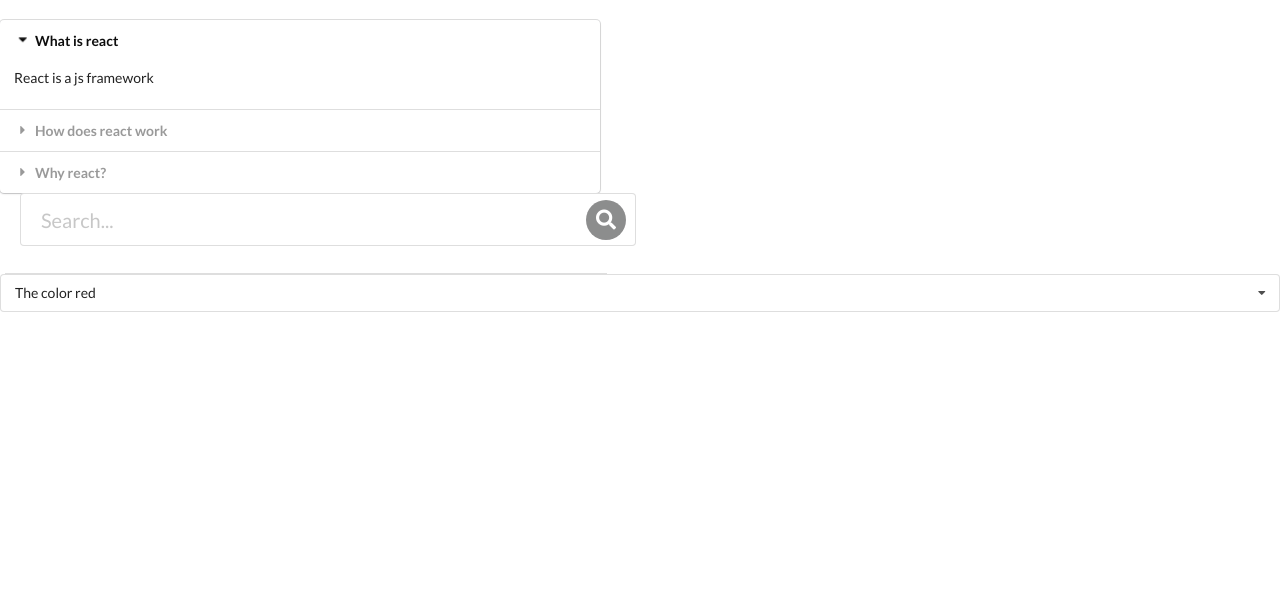
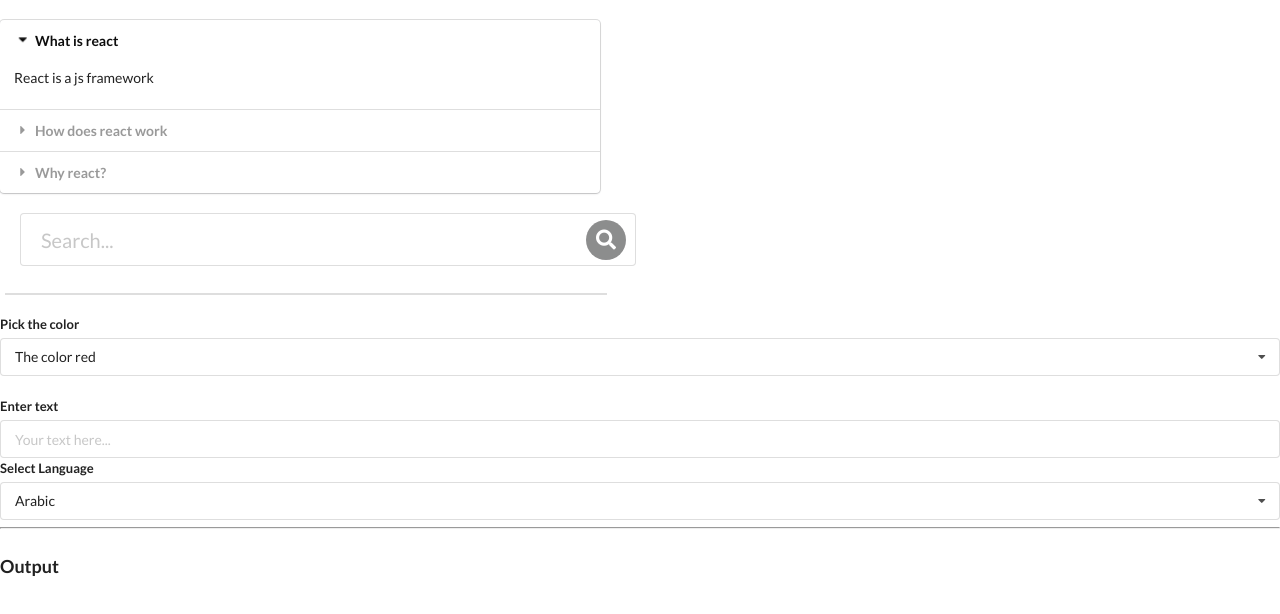
Before and after one commit to hamzaeldemery/Wiki-search-and-Translate, a React (Create React App) app: page / in a window 1280 px wide. Shown: the top 614 px of the page. Built offline with nearby package versions, Linux system fonts and the light colour scheme.

Commit message:
Added translation pannel using G translate api

```diff
--- a/src/components/App.js
+++ b/src/components/App.js
@@ -2,6 +2,7 @@
 import { Accordion } from "./accordion/Accordion";
 import { List } from "./wikiList/List";
 import { Dropdown } from "./dropDown/DropDown";
+import { Translate } from "./tranlate/Translate";
 
 const list = [
     {
@@ -45,9 +46,11 @@
             <div>
                 <Accordion list={list} />
             </div>
+            <br />
             <div>
                 <List />
             </div>
+            <br />
             <div>
                 <Dropdown
                     selected={selected}
@@ -55,6 +58,10 @@
                     data={dropdownData}
                 />
             </div>
+            <br />
+            <div>
+                <Translate />
+            </div>
         </div>
     );
 };
--- a/src/components/dropDown/DropDown.js
+++ b/src/components/dropDown/DropDown.js
@@ -40,6 +40,7 @@
     return (
         <div ref={ref} className="ui form">
             <div className="field">
+                <label>{data.title}</label>
                 <div
                     onClick={(e) => hideShowMenu(e)}
                     className={`ui selection dropdown ${
--- /dev/null
+++ b/src/components/tranlate/Convert.js
@@ -0,0 +1,44 @@
+import axios from "axios";
+import React, { useState, useEffect } from "react";
+
+export const Convert = ({ text, language }) => {
+    const [translatedText, setTranslatedText] = useState("");
+    const [debouncedText, setDebouncedText] = useState(text);
+    useEffect(() => {
+        const response = async () => {
+            let res = await axios.post(
+                "https://translation.googleapis.com/language/translate/v2",
+                {},
+                {
+                    params: {
+                        q: debouncedText,
+                        target: language.value,
+                        key: "AIzaSyCHUCmpR7cT_yDFHC98CZJy2LTms-IwDlM",
+                    },
+                }
+            );
+            setTranslatedText(res.data.data.translations[0].translatedText);
+        };
+        if (debouncedText.length) response();
+    }, [debouncedText, language]);
+    useEffect(() => {
+        let time = setTimeout(() => {
+            setDebouncedText(text);
+        }, 500);
+
+        return () => {
+            clearTimeout(time);
+        };
+    }, [text]);
+    return (
+        <div>
+            <div
+                className={`ui ${
+                    debouncedText.length ? "visible" : "hidden"
+                } message`}
+            >
+                <p>{translatedText}</p>
+            </div>
+        </div>
+    );
+};
--- /dev/null
+++ b/src/components/tranlate/Translate.js
@@ -0,0 +1,54 @@
+import React, { useState } from "react";
+import { Dropdown } from "../dropDown/DropDown";
+import { Convert } from "./Convert";
+
+const languagesDropdown = {
+    name: "languages",
+    title: "Select Language",
+    choices: [
+        {
+            description: "Arabic",
+            value: "ar",
+        },
+        {
+            description: "Afrikaans",
+            value: "af",
+        },
+        {
+            description: "Hindi",
+            value: "hi",
+        },
+    ],
+};
+
+export const Translate = (props) => {
+    const [input, setInput] = useState("");
+    const [language, setLanguage] = useState(languagesDropdown.choices[0]);
+    const onInputChange = (e) => {
+        setInput(e.target.value);
+    };
+    return (
+        <div>
+            <div className="ui form">
+                <div className="ui field">
+                    <label>Enter text</label>
+                    <input
+                        type="text"
+                        placeholder="Your text here..."
+                        value={input}
+                        onChange={(e) => onInputChange(e)}
+                    />
+                </div>
+            </div>
+
+            <Dropdown
+                data={languagesDropdown}
+                selected={language}
+                onSelectedChange={setLanguage}
+            />
+            <hr />
+            <h3>Output</h3>
+            <Convert text={input} language={language} />
+        </div>
+    );
+};
```
